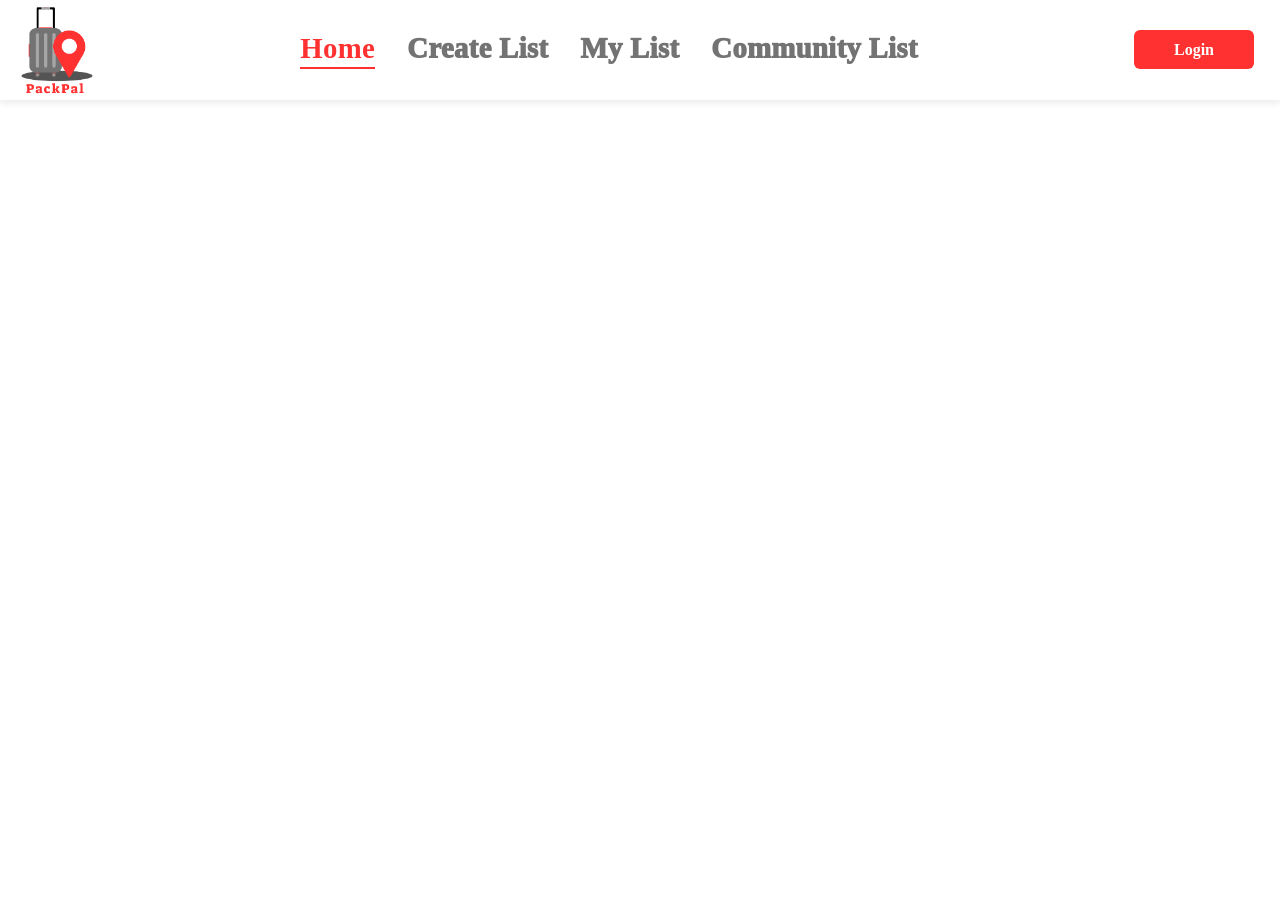
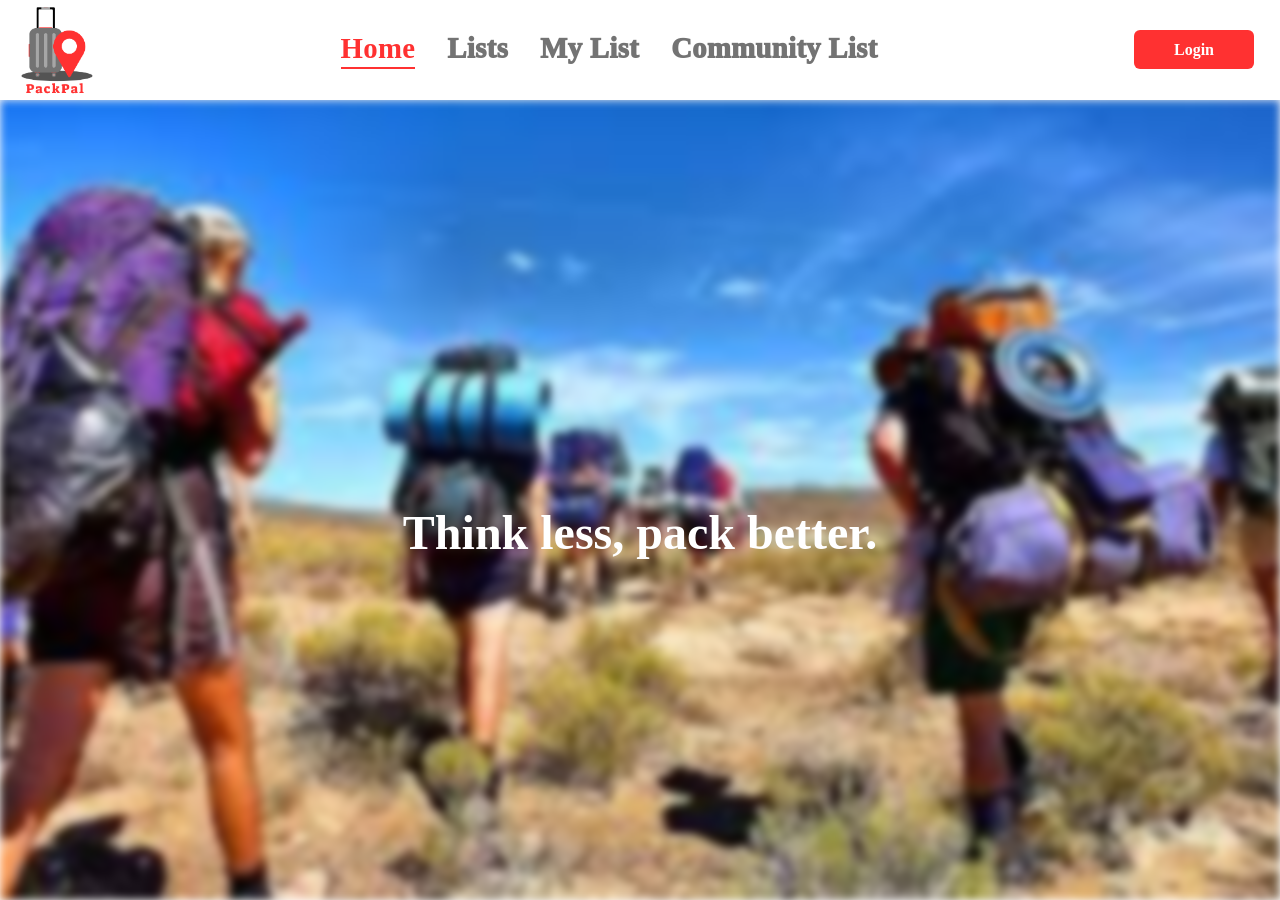
Before and after one commit to TehilaSassover/PackPal, a Next.js app: page / in a window 1280 px wide. Before the commit the page ends 800 px from the top, so only its background shows below. Built offline with nearby package versions, Linux system fonts and the light colour scheme.

Commit message:
first list

```diff
--- a/src/app/page.tsx
+++ b/src/app/page.tsx
@@ -1,6 +1,10 @@
-import Header from "@/components/Header";
-
+'use client';
+import styles from "../styles/Home.module.css";
 export default function Home() {
   return (
-<></>  );
+    <div className={styles.container}>
+      <img src="/images.jpg" alt="background" className={styles.bgImage} />
+      <h1 className={styles.text}>Think less, pack better.</h1>
+    </div>
+  );
 }
--- a/src/components/Header.tsx
+++ b/src/components/Header.tsx
@@ -13,8 +13,8 @@ export default function Header() {
         <Link href="/"
           className={`${styles.link} ${pathname === "/" ? styles.active : ""}`}>Home
         </Link>
-        <Link href="/create-list"
-          className={`${styles.link} ${pathname === "/create-list" ? styles.active : ""}`}>Create List
+        <Link href="/lists"
+          className={`${styles.link} ${pathname === "/list-page" ? styles.active : ""}`}>Lists
         </Link>
         <Link href="/my-list"
           className={`${styles.link} ${pathname === "/my-list" ? styles.active : ""}`}>My List
--- /dev/null
+++ b/src/styles/Home.module.css
@@ -0,0 +1,29 @@
+.container {
+  position: relative;
+  width: 100vw;
+  height: 100vh;       /* תופס את כל הדף */
+  overflow: hidden;
+}
+
+.bgImage {
+  width: 100%;
+  height: 100%;
+  object-fit: cover;   /* תמונה ממלאת את כל הדף */
+  filter: blur(4px);   /* מטושטש */
+  position: absolute;
+  top: 0;
+  left: 0;
+  z-index: 0;
+}
+
+.text {
+  position: absolute;
+  top: 50%;
+  left: 50%;
+  transform: translate(-50%, -50%); /* מרכז את הטקסט */
+  color: white;
+  font-size: 3rem;
+  font-weight: bold;
+  z-index: 1;           /* מעל התמונה */
+  text-align: center;
+}
--- /dev/null
+++ b/src/styles/List.module.css
@@ -0,0 +1,70 @@
+.container {
+  display: flex;
+  flex-direction: column;
+  align-items: center;
+  gap: 20px;
+  padding: 20px;
+}
+
+.categories {
+  display: flex;
+  flex-wrap: wrap;
+  justify-content: center;
+  gap: 10px;
+}
+
+.listsContainer {
+  display: flex;
+  flex-wrap: wrap;
+  justify-content: center;
+  gap: 10px;
+}
+
+/* כפתורי קטגוריות */
+.cardButton {
+  display: inline-flex;
+  align-items: center;
+  justify-content: center;
+  width: 80px;
+  height: 80px;
+  margin: 30px;
+  border-radius: 50%;
+  color: #ffffff;
+  background-color: #737373;
+  cursor: pointer;
+  font-weight: bold;
+  text-align: center;
+  font-size: 12px;
+  transition: background-color 0.2s, transform 0.2s;
+}
+
+
+.categoryButton:hover {
+  transform: scale(1.05);
+}
+
+/* הכפתור שנבחר נשאר אדום */
+.selected {
+  background-color: #ff3131;
+}
+
+/* כפתורי הרשימות */
+.cardButton {
+  display: inline-flex;
+  align-items: center;
+  justify-content: center;
+  width: 80px;
+  height: 80px;
+  border-radius: 50%;
+  color: #ffffff;
+  background-color: #737373;
+  font-weight: bold;
+  text-align: center;
+  font-size: 12px;
+  transition: background-color 0.2s, transform 0.2s;
+}
+
+.cardButton:hover {
+  background-color: #ff3131;
+  transform: scale(1.05);
+}
```
Also changed, not shown: src/app/lists/page.tsx (added, +51 -0 lines), src/components/ListCard.tsx (+9 -0 lines), src/styles/ListCard.module.css (added, +21 -0 lines), public/images.jpg (added), src/app/lists/page.ts (deleted).
